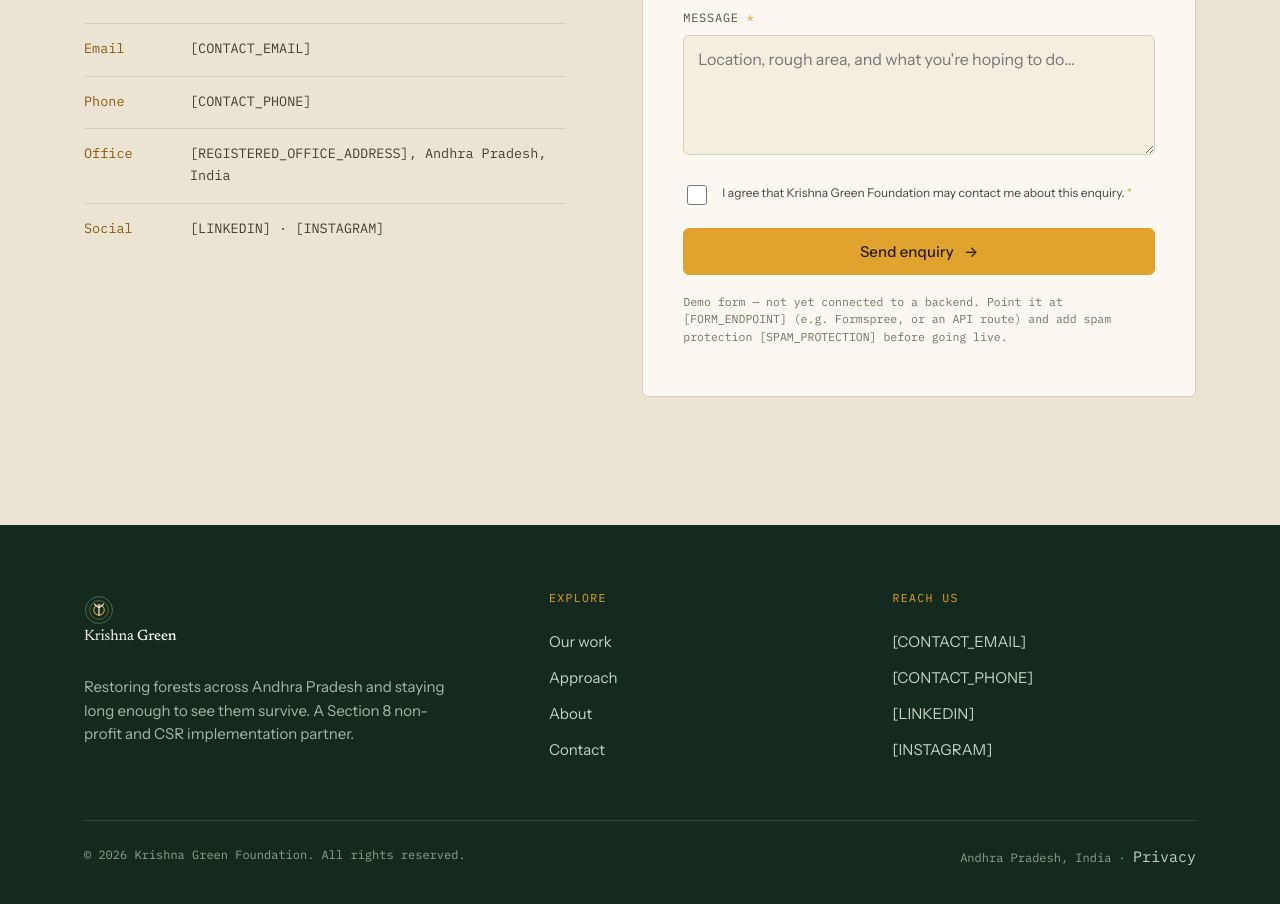
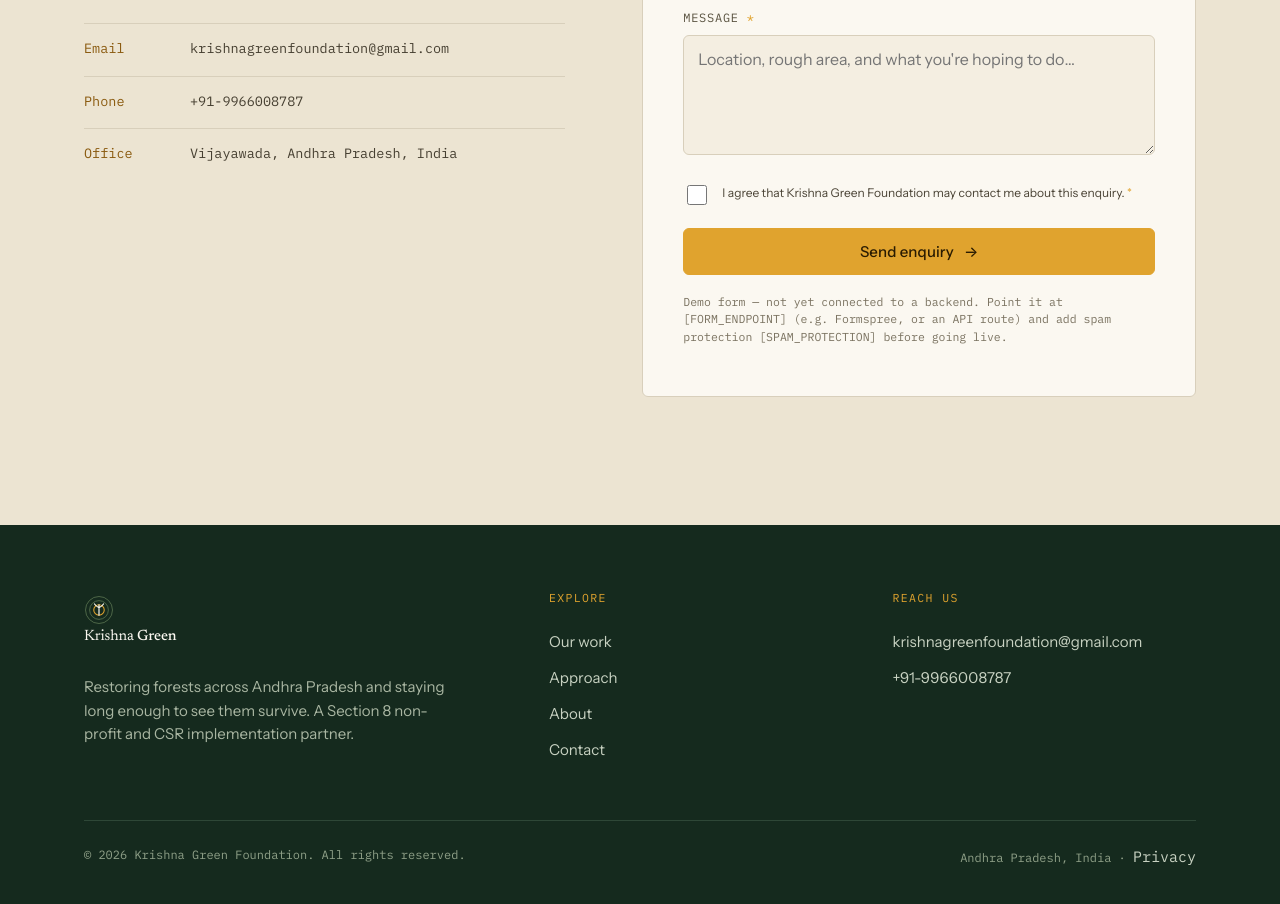
Before and after one commit to krishnagreenfoundation/krishnagreenfoundation.github.io, a plain HTML site: page index.html in a window 1280 px wide. Shown: the part 8060-8964 px from the top of the page. Drawn offline with Linux system fonts and the light colour scheme.

Commit message:
Update contact details in index.html
Updated contact information with specific email, phone, and office address.

```diff
--- a/index.html
+++ b/index.html
@@ -686,10 +686,10 @@
       <h2 id="ct-h" class="display">Tell us about the land, or the goal.</h2>
       <p class="lede contact__lede">Share a few details and we'll get back to you. There are no wrong questions — if you're only exploring whether a plot can be reforested, that's exactly the conversation to start.</p>
       <div class="contact__list">
-        <div><span>Email</span> [CONTACT_EMAIL]</div>
-        <div><span>Phone</span> [CONTACT_PHONE]</div>
-        <div><span>Office</span> [REGISTERED_OFFICE_ADDRESS], Andhra Pradesh, India</div>
-        <div><span>Social</span> [LINKEDIN] · [INSTAGRAM]</div>
+        <div><span>Email</span> krishnagreenfoundation@gmail.com</div>
+        <div><span>Phone</span> +91-9966008787</div>
+        <div><span>Office</span> Vijayawada, Andhra Pradesh, India</div>
+       <!-- <div><span>Social</span> [LINKEDIN] · [INSTAGRAM]</div> -->
       </div>
     </div>
 
@@ -790,10 +790,10 @@
       </div>
       <div>
         <h4>Reach us</h4>
-        <a href="mailto:[CONTACT_EMAIL]">[CONTACT_EMAIL]</a>
-        <a href="tel:[CONTACT_PHONE]">[CONTACT_PHONE]</a>
-        <a href="#">[LINKEDIN]</a>
-        <a href="#">[INSTAGRAM]</a>
+        <a href="mailto:krishnagreenfoundation@gmail.com">krishnagreenfoundation@gmail.com</a>
+        <a href="tel:+91-9966008787">+91-9966008787</a>
+       <!-- <a href="#">[LINKEDIN]</a>
+        <a href="#">[INSTAGRAM]</a> -->
       </div>
     </div>
     <div class="foot__bar">
```
